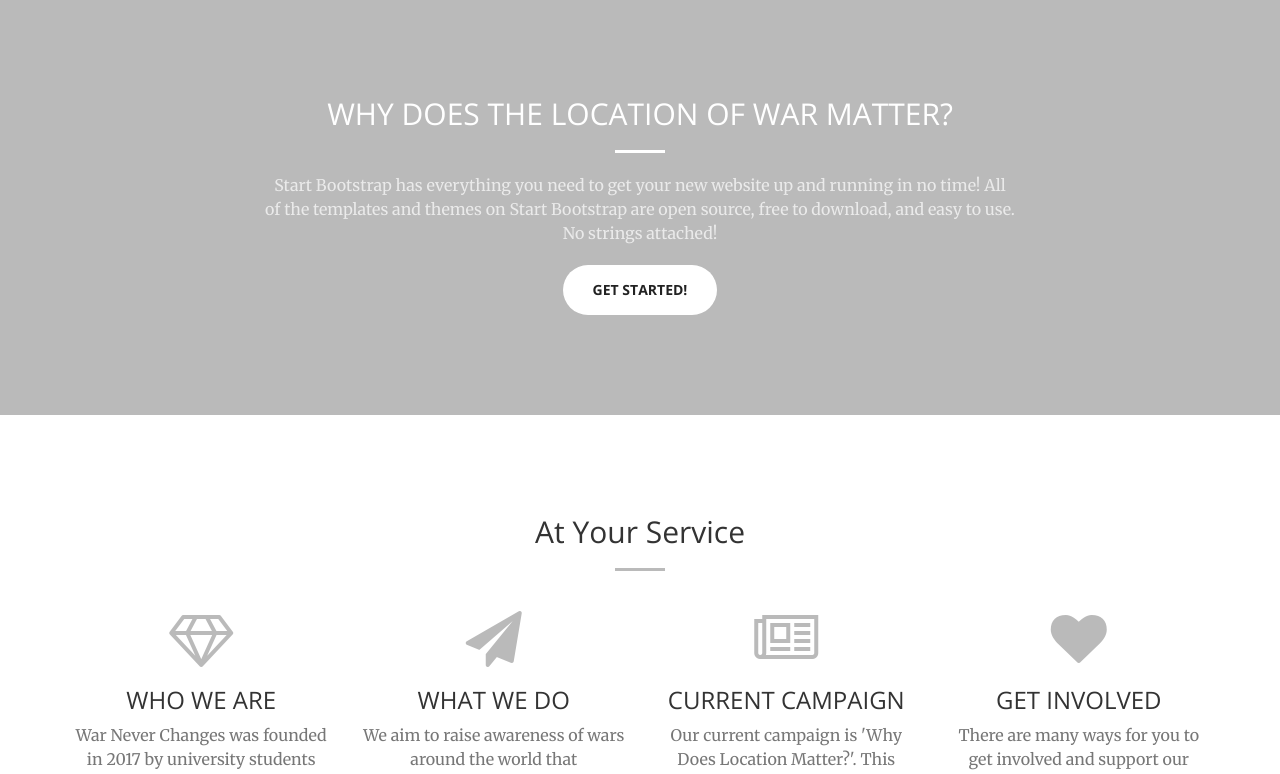
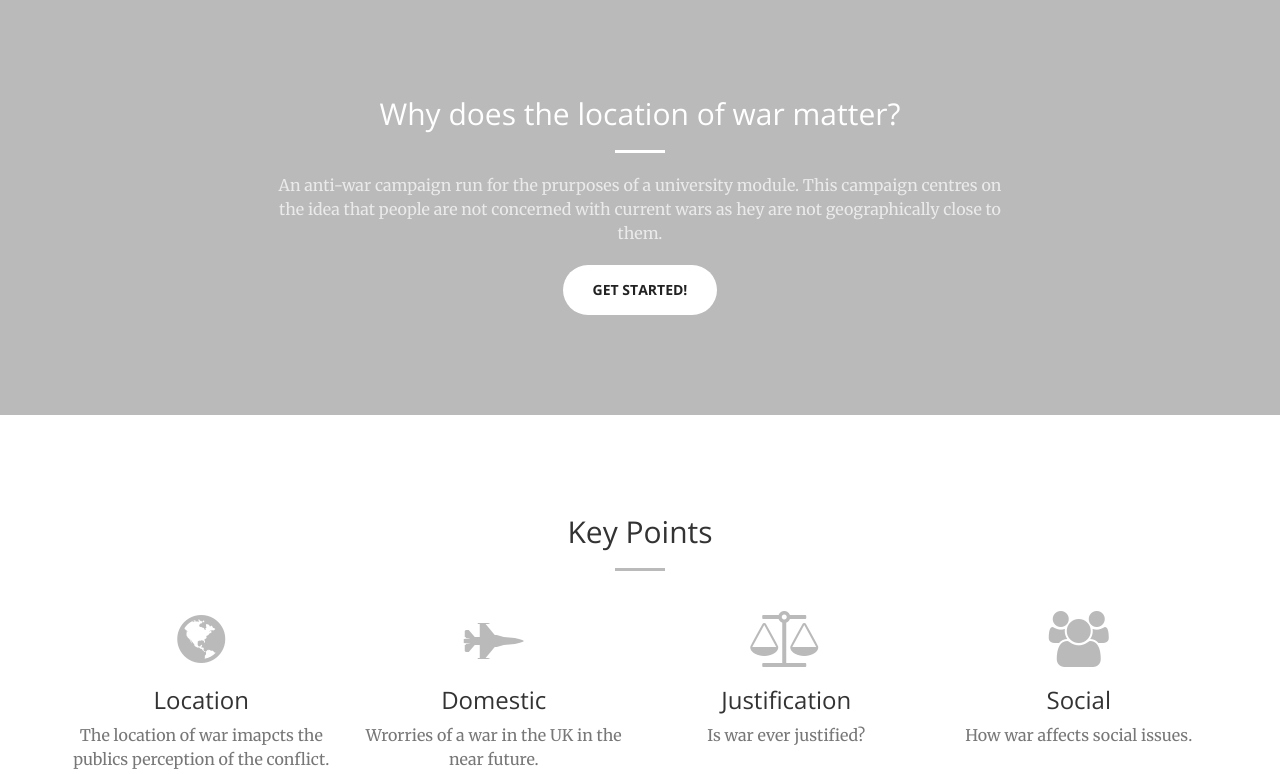
Before and after one commit to gravesat/WarNeverChanges, a website: page startbootstrap-creative-gh-pages/index.html in a window 1280 px wide. Shown: the part 803-1577 px from the top of the page. Drawn offline with nearby package versions, Linux system fonts and the light colour scheme.

Commit message:
fixed talitha's problems

```diff
--- a/startbootstrap-creative-gh-pages/index.html
+++ b/startbootstrap-creative-gh-pages/index.html
@@ -36,7 +36,7 @@
 
 <body id="page-top">
 
-    <nav id="mainNav" class="navbar navbar-default navbar-fixed-bottom">
+    <nav id="mainNav" class="navbar navbar-default navbar-fixed-top">
         <div class="container-fluid">
             <!-- Brand and toggle get grouped for better mobile display -->
             <div class="navbar-header">
@@ -56,7 +56,7 @@
                         <a class="page-scroll" href="#services">Services</a>
                     </li>
                     <li>
-                        <a class="page-scroll" href="#portfolio">Portfolio</a>
+                        <a class="page-scroll" href="#portfolio">Materials</a>
                     </li>
                     <li>
                         <a class="page-scroll" href="#contact">Contact</a>
@@ -85,9 +85,9 @@
         <div class="container">
             <div class="row">
                 <div class="col-lg-8 col-lg-offset-2 text-center">
-                    <h2 class="section-heading">WHY DOES THE LOCATION OF WAR MATTER?</h2>
+                    <h2 class="section-heading">Why does the location of war matter?</h2>
                     <hr class="light">
-                    <p class="text-faded">Start Bootstrap has everything you need to get your new website up and running in no time! All of the templates and themes on Start Bootstrap are open source, free to download, and easy to use. No strings attached!</p>
+                    <p class="text-faded">An anti-war campaign run for the prurposes of a university module. This campaign centres on the idea that people are not concerned with current wars as hey are not geographically close to them.</p>
                     <a href="#services" class="page-scroll btn btn-default btn-xl sr-button">Get Started!</a>
                 </div>
             </div>
@@ -98,7 +98,7 @@
         <div class="container">
             <div class="row">
                 <div class="col-lg-12 text-center">
-                    <h2 class="section-heading">At Your Service</h2>
+                    <h2 class="section-heading">Key Points</h2>
                     <hr class="primary">
                 </div>
             </div>
@@ -107,30 +107,30 @@
             <div class="row">
                 <div class="col-lg-3 col-md-6 text-center">
                     <div class="service-box">
-                        <i class="fa fa-4x fa-diamond text-primary sr-icons"></i>
-                        <h3>WHO WE ARE</h3>
-                        <p class="text-muted">War Never Changes was founded in 2017 by university students Hayleigh Phillips, Charlie Bevan and Talitha Gravesande. They were shocked and horrified by the violence taking place across the world and how their own countries were not helping.</p>
+                        <i class="fa fa-4x fa-globe text-primary sr-icons"></i>
+                        <h3>Location</h3>
+                        <p class="text-muted">The location of war imapcts the publics perception of the conflict.</p>
                     </div>
                 </div>
                 <div class="col-lg-3 col-md-6 text-center">
                     <div class="service-box">
-                        <i class="fa fa-4x fa-paper-plane text-primary sr-icons"></i>
-                        <h3>WHAT WE DO</h3>
-                        <p class="text-muted">We aim to raise awareness of wars around the world that mainstream news outlets do not cover, and to educate first-world countries on a war they may not know about.</p>
+                        <i class="fa fa-4x fa-fighter-jet text-primary sr-icons"></i>
+                        <h3>Domestic</h3>
+                        <p class="text-muted">Wrorries of a war in the UK in the near future.</p>
                     </div>
                 </div>
                 <div class="col-lg-3 col-md-6 text-center">
                     <div class="service-box">
-                        <i class="fa fa-4x fa-newspaper-o text-primary sr-icons"></i>
-                        <h3>CURRENT CAMPAIGN</h3>
-                        <p class="text-muted">Our current campaign is 'Why Does Location Matter?'. This campaign was created to emphasis to people how the location of a war should not matter. That no matter where the war is, it should be taken seriously by everyone around the world.</p>
+                        <i class="fa fa-4x fa-balance-scale text-primary sr-icons"></i>
+                        <h3>Justification</h3>
+                        <p class="text-muted">Is war ever justified?</p>
                     </div>
                 </div>
                 <div class="col-lg-3 col-md-6 text-center">
                     <div class="service-box">
-                        <i class="fa fa-4x fa-heart text-primary sr-icons"></i>
-                        <h3>GET INVOLVED</h3>
-                        <p class="text-muted">There are many ways for you to get involved and support our cause. We can be even stronger when we're together.</p>
+                        <i class="fa fa-4x fa-users text-primary sr-icons"></i>
+                        <h3>Social</h3>
+                        <p class="text-muted">How war affects social issues.</p>
                     </div>
                 </div>
             </div>
@@ -150,7 +150,7 @@
       </ol>
       <div class="carousel-inner" role="listbox">
         <div class="item active">
-          <img class="first-slide" src="img/portfolio/fullsize/4.jpg" alt="First slide">
+          <img class="first-slide" src="img/infographic.png" alt="First slide">
           <div class="container">
             <div class="carousel-caption">
               <h1>Register for extra content.</h1>
@@ -296,9 +296,6 @@
     <aside class="bg-dark">
         <div class="container text-center">
             <div class="call-to-action">
-                <h2>Free Download at Start Bootstrap!</h2>
-                <a href="http://startbootstrap.com/template-overviews/creative/" class="btn btn-default btn-xl sr-button">Download Now!</a>
-            </div>
         </div>
     </aside>
 
```
